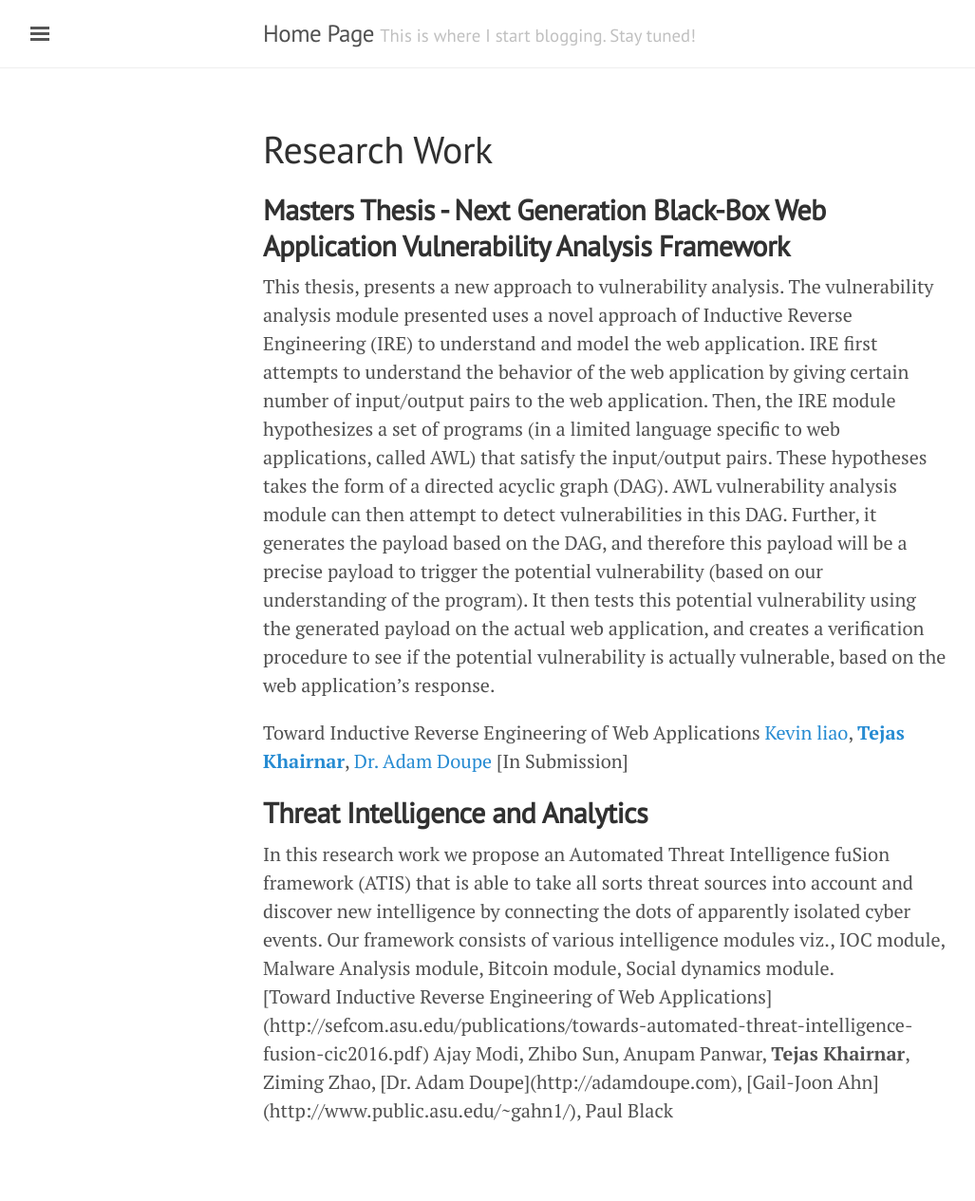
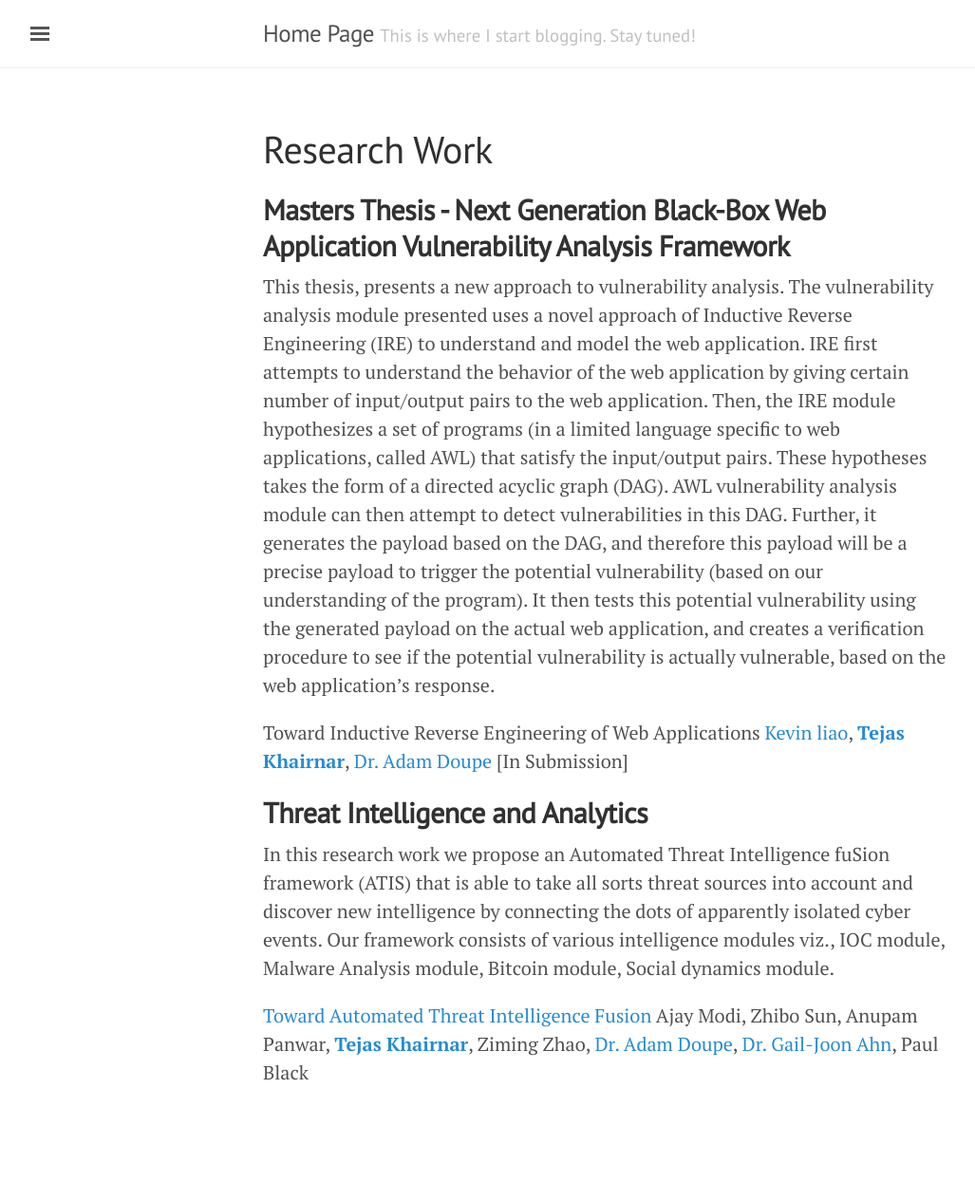
Before and after one commit to tejas619/tejas619.github.io, a Jekyll site: the page built from research_projects.md, in a window 1280 px wide. Shown: the whole page at 95% size, without its empty margins (3-1030 px from the left). Built offline with Jekyll 4.4.1, drawn with Linux system fonts in a browser that asks for light colours; after the commit the page ends 1225 px from its top, so only the background shows below that.

```diff
--- a/research_projects.md
+++ b/research_projects.md
@@ -13,7 +13,7 @@ Toward Inductive Reverse Engineering of Web Applications
 
 
 <h2><b>Threat Intelligence and Analytics</b></h2>
-<p>In this research work we propose an Automated Threat Intelligence fuSion framework (ATIS) that is able to take all sorts threat sources into account and discover new intelligence by connecting the dots of apparently isolated cyber events. Our framework consists of various intelligence modules viz., IOC module, Malware Analysis module, Bitcoin module, Social dynamics module.<br>
+<p>In this research work we propose an Automated Threat Intelligence fuSion framework (ATIS) that is able to take all sorts threat sources into account and discover new intelligence by connecting the dots of apparently isolated cyber events. Our framework consists of various intelligence modules viz., IOC module, Malware Analysis module, Bitcoin module, Social dynamics module.</p>
 
-[Toward Inductive Reverse Engineering of Web Applications](http://sefcom.asu.edu/publications/towards-automated-threat-intelligence-fusion-cic2016.pdf)
-Ajay Modi, Zhibo Sun, Anupam Panwar, <b>Tejas Khairnar</b>, Ziming Zhao, [Dr. Adam Doupe](http://adamdoupe.com), [Gail-Joon Ahn](http://www.public.asu.edu/~gahn1/), Paul Black
+[Toward Automated Threat Intelligence Fusion](http://sefcom.asu.edu/publications/towards-automated-threat-intelligence-fusion-cic2016.pdf)
+Ajay Modi, Zhibo Sun, Anupam Panwar, <b>[Tejas Khairnar](http://tejas619.github.io)</b>, Ziming Zhao, [Dr. Adam Doupe](http://adamdoupe.com), [Dr. Gail-Joon Ahn](http://www.public.asu.edu/~gahn1/), Paul Black
```
